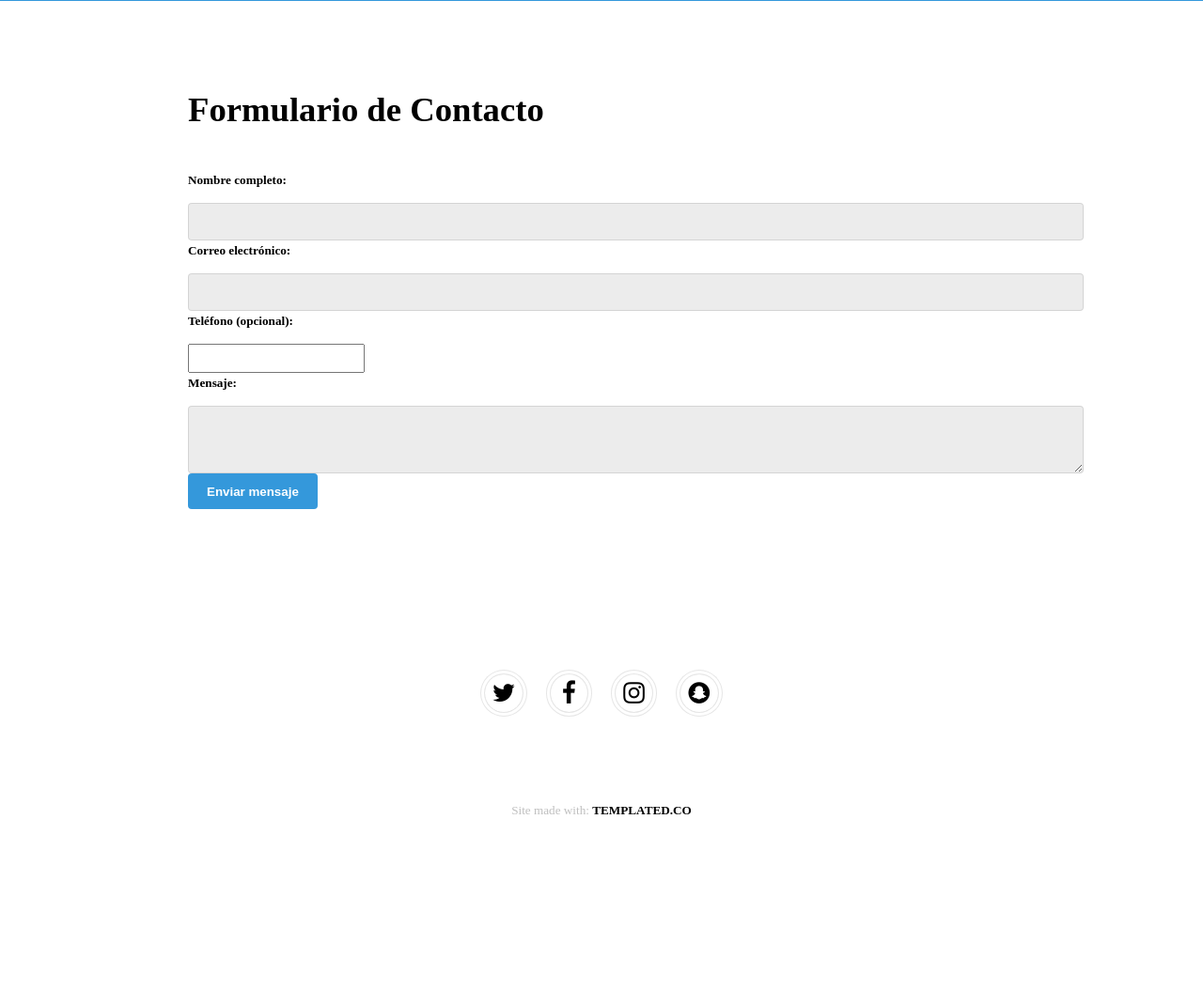
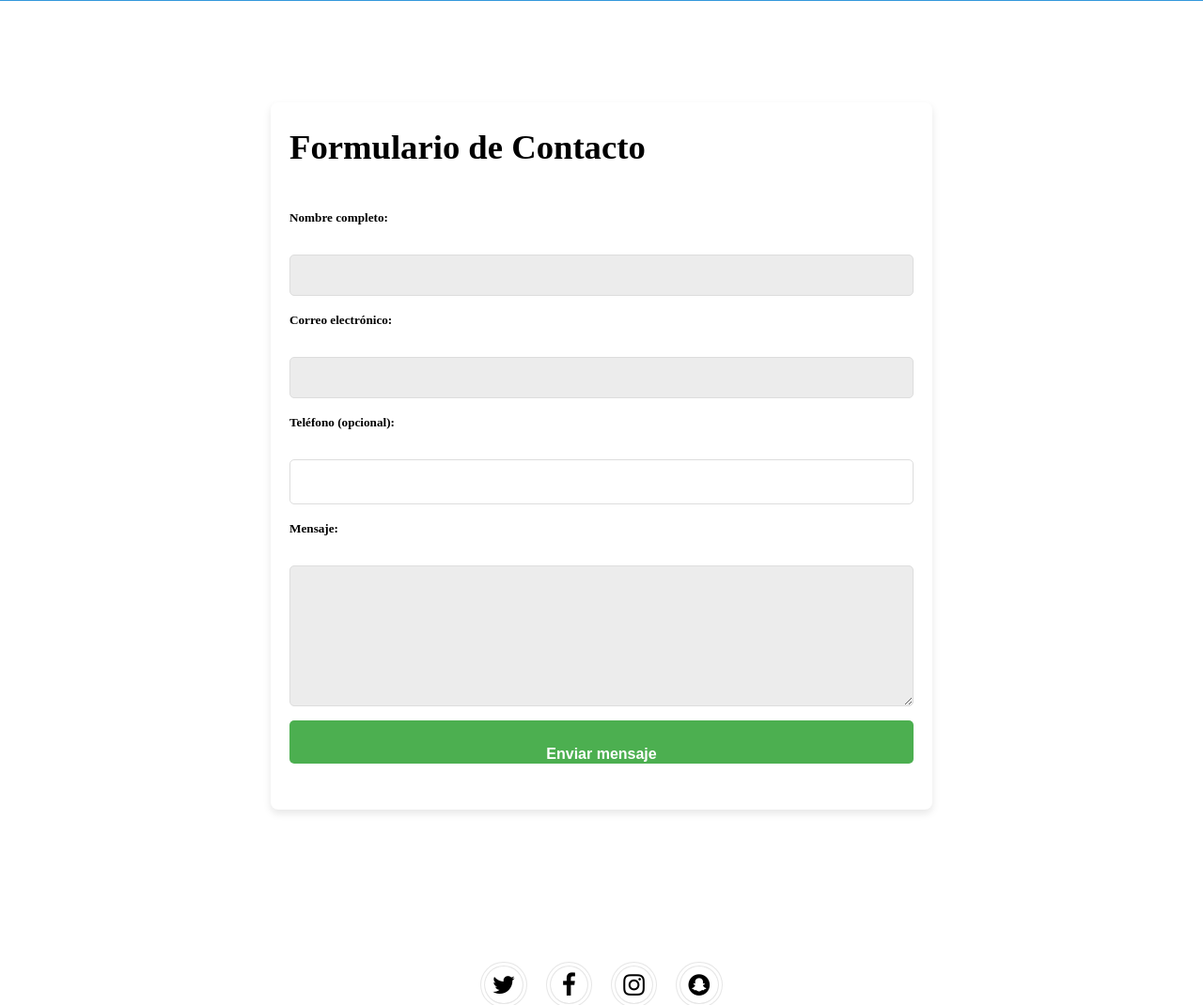
Before and after one commit to ruben2125/Proyecto-Monumento, a PHP site: page / in a window 1280 px wide. Shown: the part 2032-3102 px from the top of the page at 94% size. Before the commit the page ends 2899 px from the top, so only its background shows below. Run offline with PHP 8.4, Linux system fonts and the light colour scheme; some web fonts are replaced.

Commit message:
cambio contacto

```diff
--- a/estilocontacto.css
+++ b/estilocontacto.css
@@ -1,16 +1,4 @@
-<style>
-body {
-    font-family: Arial, sans-serif;
-    background-color: #f4f4f4;
-    margin: 0;
-    padding: 0;
-}
-header {
-    background-color: #333;
-    color: #fff;
-    padding: 10px 0;
-    text-align: center;
-}
+
 .container {
     width: 80%;
     margin: 20px auto;
@@ -19,7 +7,7 @@ header {
     border-radius: 8px;
     box-shadow: 0 4px 8px rgba(0, 0, 0, 0.1);
 }
-h2 {
+.cabecera h2 {
     text-align: center;
     color: #333;
 }
@@ -51,10 +39,3 @@ button {
 button:hover {
     background-color: #45a049;
 }
-footer {
-    text-align: center;
-    padding: 10px;
-    background-color: #333;
-    color: #fff;
-}
-</style>
--- a/index.html
+++ b/index.html
@@ -1,12 +1,18 @@
 <!DOCTYPE HTML>
-<!--
-	Urban by TEMPLATED
-	templated.co @templatedco
-	Released for free under the Creative Commons Attribution 3.0 license (templated.co/license)
---><html><head><title>Urban by TEMPLATED</title><meta charset="utf-8"><meta name="robots" content="index, follow, max-image-preview:large, max-snippet:-1, max-video-preview:-1"><meta name="viewport" content="width=device-width, initial-scale=1"><link rel="stylesheet" href="assets/css/main.css"></head><body>
+<html>
+	<head>
+		<title>Urban by TEMPLATED</title>
+		<meta charset="utf-8">
+		<meta name="robots" content="index, follow, max-image-preview:large, max-snippet:-1, max-video-preview:-1">
+		<meta name="viewport" content="width=device-width, initial-scale=1">
+		<link rel="stylesheet" href="assets/css/main.css">
+		<link rel="stylesheet" href="estilocontacto.css">
+
+</head>
+<body>
 
 		<!-- Header -->
-			<header id="header" class="alt"><div class="logo"><a href="index.html">Urban <span>by TEMPLATED</span></a></div>
+			<header id="header" class="alt"><div class="logo"></div>
 				<a href="#menu">Menu</a>
 			</header><!-- Nav --><nav id="menu"><ul class="links"><li><a href="index.html">Inicio</a></li>
 				<li><a href="#monumentos">Monumentos</a></li>
@@ -68,7 +74,7 @@
 					<section class="wrapper style3" id="Contacto"><div class="inner">
 
     <div class="container">
-        <h2>Formulario de Contacto</h2>
+        <h2 class="cabecera">Formulario de Contacto</h2>
         <form action="procesar_contacto.php" method="POST">
             <label for="nombre">Nombre completo:</label>
             <input type="text" id="nombre" name="nombre" required>
@@ -96,7 +102,7 @@
 						<li><a href="#" class="icon fa-snapchat"><span class="label">Snapchat</span></a></li>
 					</ul></div>
 			</footer><div class="copyright">
-			Site made with: <a href="https://templated.co/">TEMPLATED.CO</a>
+
 		</div>
 		<!-- Scripts -->
 			<script src="assets/js/jquery.min.js"></script><script src="assets/js/jquery.scrolly.min.js"></script><script src="assets/js/jquery.scrollex.min.js"></script><script src="assets/js/skel.min.js"></script><script src="assets/js/util.js"></script><script src="assets/js/main.js"></script></body></html>
```
